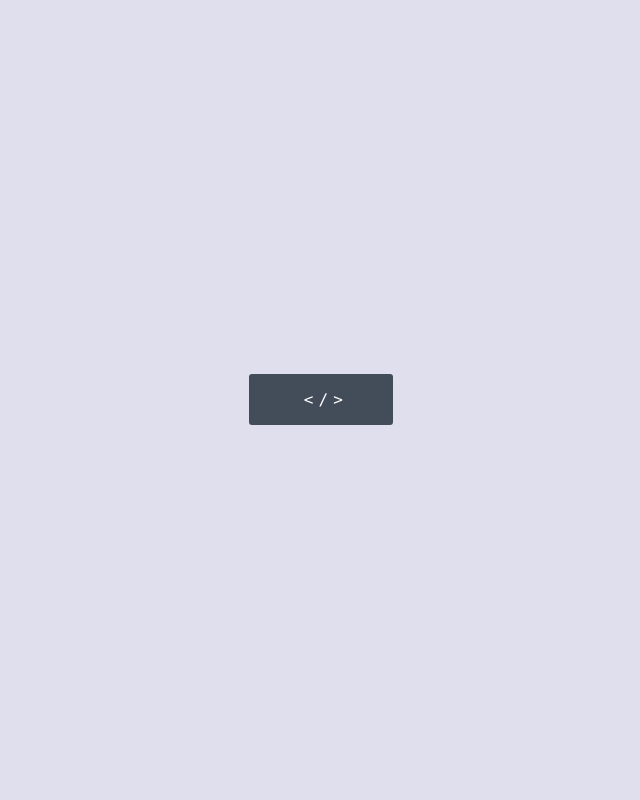
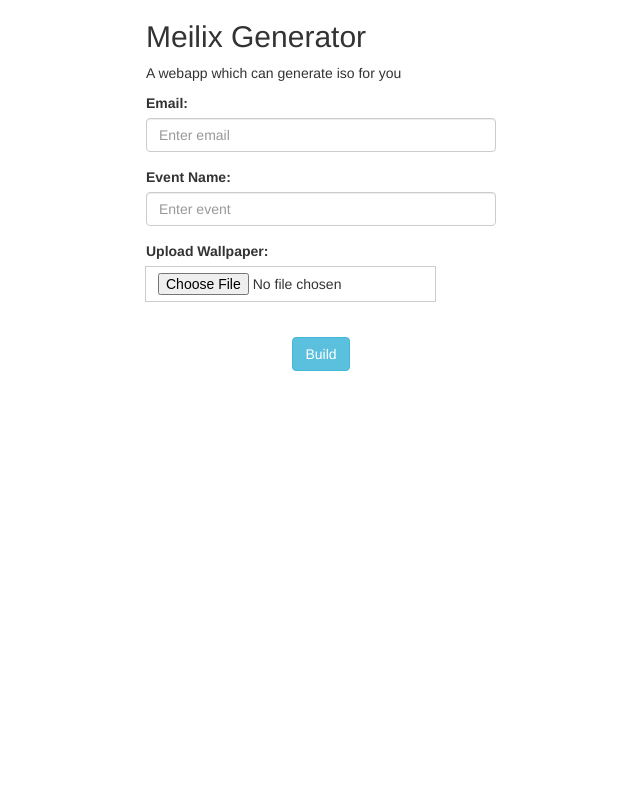
Before and after one commit to fossasia/meilix-generator, a Python web app: template templates/index.html in a window 1280 px wide. Shown: the whole page, without its empty margins (319-959 px from the left). Run offline with Jinja, Linux system fonts and the light colour scheme; the template is opened without the code that fills it, so the values that code supplies are empty; some libraries are stand-ins or nearby versions.

Commit message:
confict resolved

```diff
--- a/requirements.txt
+++ b/requirements.txt
@@ -1,4 +1,3 @@
 Flask
 gunicorn
-gitpython
 werkzeug
--- a/static/styles.css
+++ /dev/null
@@ -1,66 +0,0 @@
-.build-button {
-  display: inline-block;
-  font-family: "Menlo", "Bitstream Vera Sans Mono", "DejaVu Sans Mono", "Monaco", "Consolas", monospace;
-  margin: 1em;
-  border-radius: 3px;
-  background: #434d5a;
-  border: none;
-  padding: 1em 0;
-  color: white;
-  text-align: center;
-  text-decoration: none;
-  width: 9em;
-  -webkit-transition: all 0.2s ease, background-color 0.2s ease-in 0.15s, box-shadow 0.2s ease-in 0.15s, color 0s ease;
-  transition: all 0.2s ease, background-color 0.2s ease-in 0.15s, box-shadow 0.2s ease-in 0.15s, color 0s ease;
-}
-.build-button__bracket, .build-button__text, .build-button__build {
-  display: inline-block;
-  margin-right: -3px;
-  text-align: center;
-  width: 0.5em;
-  -webkit-transition: all 0.2s ease, color 0s ease;
-  transition: all 0.2s ease, color 0s ease;
-}
-.build-button__bracket {
-  font-weight: normal;
-}
-.build-button__text {
-  opacity: 0;
-  position: absolute;
-  -webkit-transition: all 0s ease;
-  transition: all 0s ease;
-}
-.build-button:hover {
-  padding: 1em 0;
-  -webkit-transition: all 0.2s ease, background-color 0.2s ease-in 0.05s, box-shadow 0.2s ease-in 0.05s, color 0s ease;
-  transition: all 0.2s ease, background-color 0.2s ease-in 0.05s, box-shadow 0.2s ease-in 0.05s, color 0s ease;
-}
-.build-button:hover .build-button__build, .build-button:hover .build-button__text {
-  width: 3em;
-}
-.build-button:hover .build-button__build, .build-button:hover .build-button__text, .build-button:hover .build-button__bracket {
-  -webkit-transition: all 0.2s ease, color 0s ease;
-  transition: all 0.2s ease, color 0s ease;
-}
-.build-button:hover .build-button__build {
-  opacity: 0;
-  position: absolute;
-}
-.build-button:hover .build-button__text {
-  opacity: 1;
-  position: static;
-}
-.build-button--color:hover {
-  color: #eeeeee;
-}
-
-.build-button--color:hover.build-button--html {
-  background-color: #3b5998;
-  box-shadow: inset 15px 15px 90px -20px #3b5998, inset -15px -5px 80px -10px #3ba9d8;
-}
-
-body {
-  text-align: center;
-  padding: 350px;
-  background: #dfdfee;
-}
--- a/templates/index.html
+++ b/templates/index.html
@@ -1,19 +1,47 @@
 <!DOCTYPE html>
-<html >
+<html lang="en">
 <head>
-  <meta charset="UTF-8">
-  <title>Meilix Generator</title>
+    <meta charset="UTF-8">
+    <meta name="viewport" content="width=device-width, initial-scale=1">
+    <link rel="stylesheet" href="https://maxcdn.bootstrapcdn.com/bootstrap/3.3.7/css/bootstrap.min.css">
+    <script src="https://ajax.googleapis.com/ajax/libs/jquery/3.2.1/jquery.min.js"></script>
+    <script src="https://maxcdn.bootstrapcdn.com/bootstrap/3.3.7/js/bootstrap.min.js"></script>
+    <title>Meilix Generator</title>
+    <link rel="shortcut icon" href="{{ url_for('static', filename='logo.png') }}">
+</head>
 
-     <link rel="stylesheet" href="static/styles.css">
-
-</head>
 <body>
-<a href="/yield" class="build-button build-button--html build-button--color">
-  <b class="build-button__bracket">&lt;</b>
-  <span class="build-button__build">/</span>
-  <span class="build-button__text">Build</span>
-  <b class="build-button__bracket">&gt;</b>
-</a>
-
+  <form method="POST" enctype="multipart/form-data">
+  <div class="container">
+    <div class="col-md-4 col-md-offset-4">
+  <h2>Meilix Generator</h2>
+  <p>A webapp which can generate iso for you</p>
+  <form class="form-inline">
+    <div class="form-group">
+      <label for="email">Email:</label>
+      <input type="email" class="form-control" placeholder="Enter email" name="email" required>
+    </div>
+    <div class="form-group">
+      <label for="TRAVIS_TAG">Event Name:</label>
+      <input type="text" class="form-control" placeholder="Enter event" name="TRAVIS_TAG" required>
+    </div>
+<div class="col-md-06">
+    <div class="form-group">
+        <label>Upload Wallpaper:</label>
+        <div class="input-group">
+            <span class="input-group-btn">
+                <span class="btn btn-default btn-file">
+                    <input type="file" name="file" class="file" data-show-preview="false" required>
+                </span>
+            </span>
+        </div>
+        <img id='file-upload'/>
+    </div>
+</div>
+  <input type="submit" class="btn btn-info center-block" id="file-upload" value="Build" />
+  </form>
+</div>
+</div>
+</form>
 </body>
 </html>
```
Also changed, not shown: app.py (+9 -0 lines), README.md, 2 other files.
